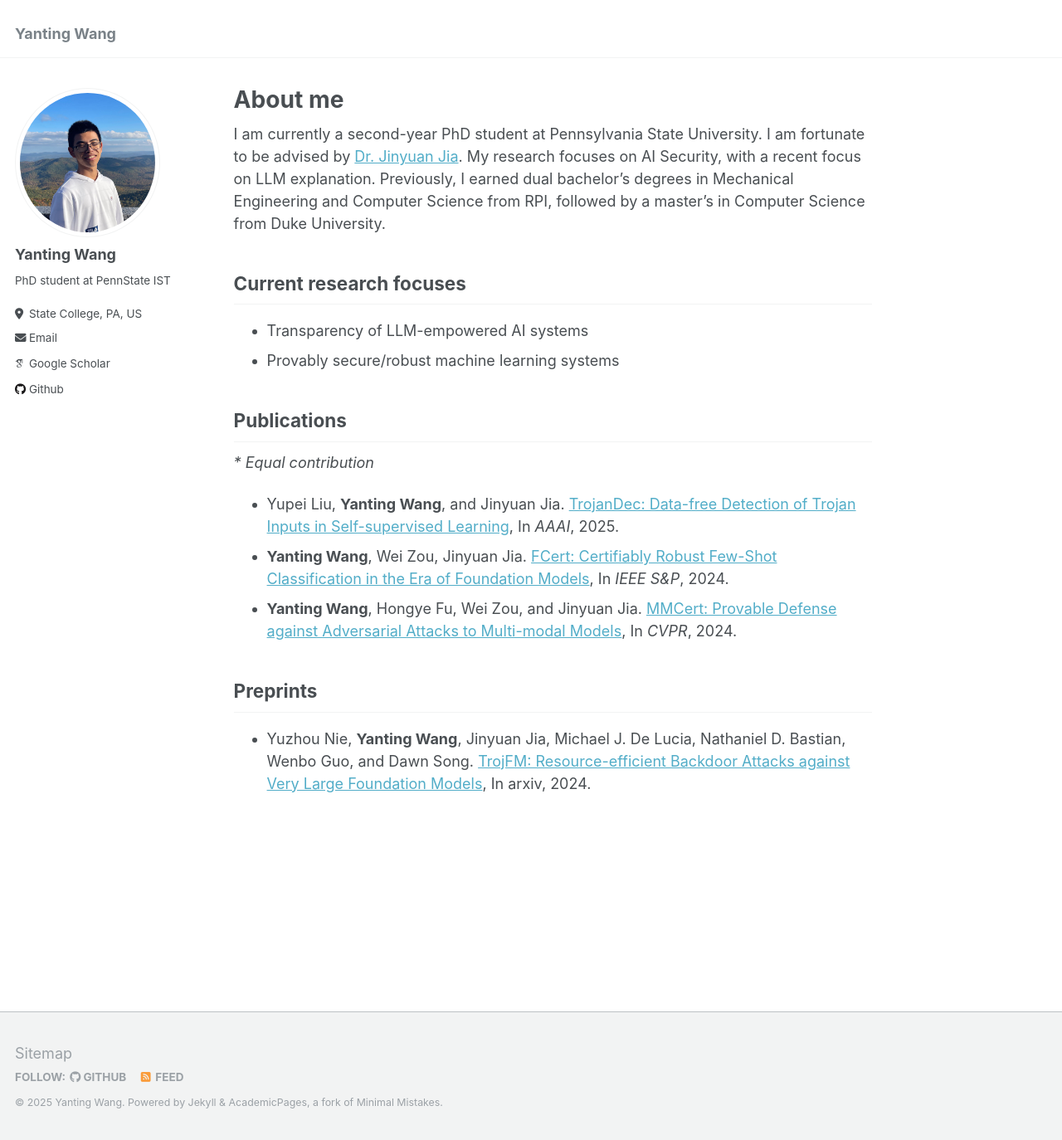
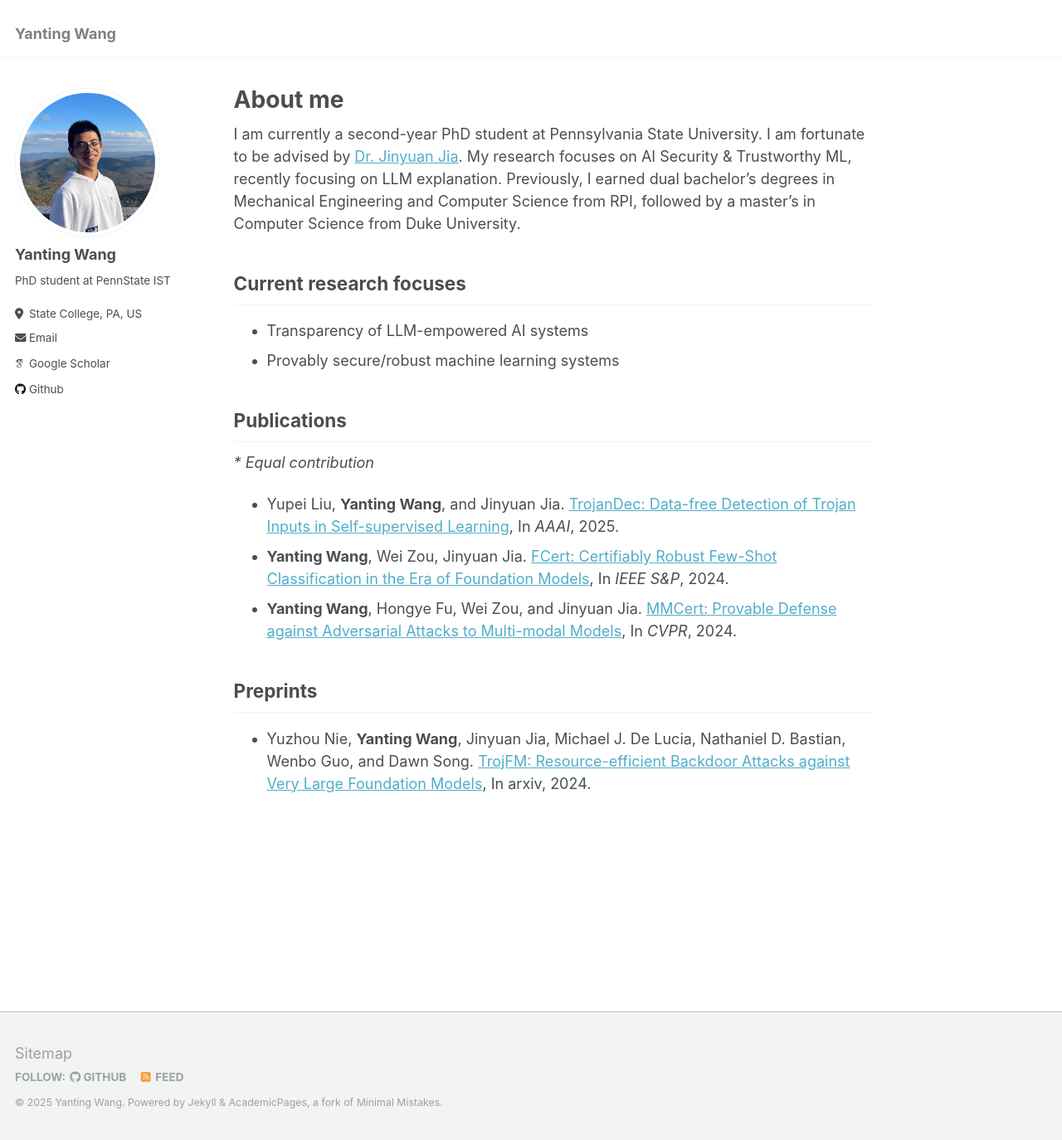
Before and after one commit to Wang-Yanting/Wang-Yanting.github.io, a Jekyll site: the page built from _pages/about.md, in a window 1280 px wide and 1374 px high. Shown: the whole window at 83% size. Built offline with Jekyll 4.4.1, drawn with Linux system fonts in a browser that asks for light colours; some web fonts are replaced.

Commit message:
Update about.md

```diff
--- a/_pages/about.md
+++ b/_pages/about.md
@@ -8,7 +8,7 @@ redirect_from:
   - /about.html
 ---
 
-I am currently a second-year PhD student at Pennsylvania State University. I am fortunate to be advised by [Dr. Jinyuan Jia](https://jinyuan-jia.github.io/). My research focuses on AI Security, with a recent focus on LLM explanation. Previously, I earned dual bachelor’s degrees in Mechanical Engineering and Computer Science from RPI, followed by a master’s in Computer Science from Duke University.
+I am currently a second-year PhD student at Pennsylvania State University. I am fortunate to be advised by [Dr. Jinyuan Jia](https://jinyuan-jia.github.io/). My research focuses on AI Security & Trustworthy ML, recently focusing on LLM explanation. Previously, I earned dual bachelor’s degrees in Mechanical Engineering and Computer Science from RPI, followed by a master’s in Computer Science from Duke University.
 
 
 ## Current research focuses
```
